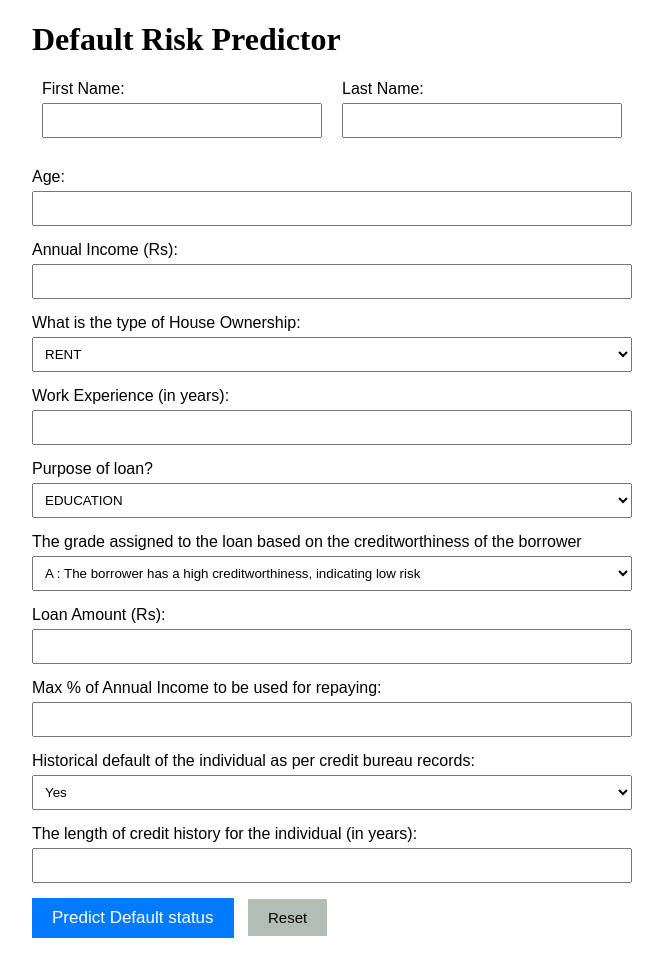
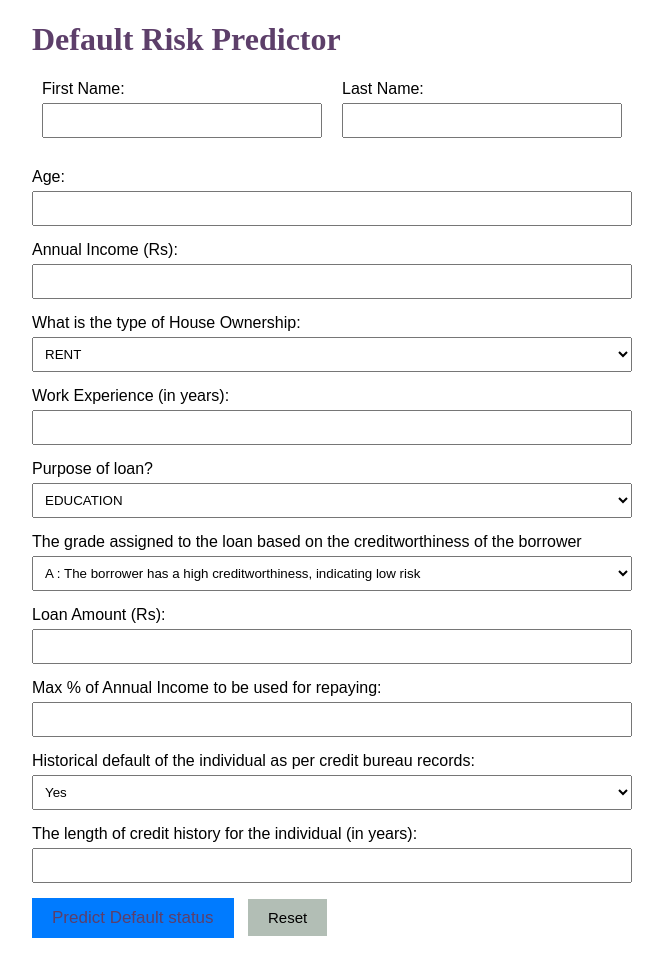
Before and after one commit to DEENA0503/default_risk_predictor, a Flask app: page / in a window 1280 px wide. Shown: the whole page, without its empty margins (308-971 px from the left). Run offline with Flask 3, Linux system fonts and the light colour scheme; parts of the project's set-up code (start-up, migrations or seed data) failed here and were passed over.

Commit message:
Update index.html

```diff
--- a/templates/index.html
+++ b/templates/index.html
@@ -66,7 +66,7 @@
 </head>
 <body>
 <div class="container">
-    <h1 style="font-family: 'Times New Roman', serif;">Default Risk Predictor</h1>
+    <h1 style="font-family: 'Times New Roman', serif; color: #5D3F6A; ;">Default Risk Predictor</h1>
     <form method="POST" action="/predict" id="loanForm">
         <div class="row">
             <div class="col-50">
@@ -147,7 +147,7 @@
             <label for="creditHistory">The length of credit history for the individual (in years):</label>
             <input type="number" id="creditHistory" name="creditHistory" min="0" max="50" required>
         </div>
-        <button type="submit" class="btn btn-primary mt-3" style="font-size: 17px;">Predict Default status</button>
+        <button type="submit" class="btn btn-primary mt-3" style="font-size: 17px; color: #5D3F6A;;">Predict Default status</button>
         <a href="/" class="btn-reset" style="font-size: 15px;">Reset</a>
     </form>
     <div class="result" id="result">
```
